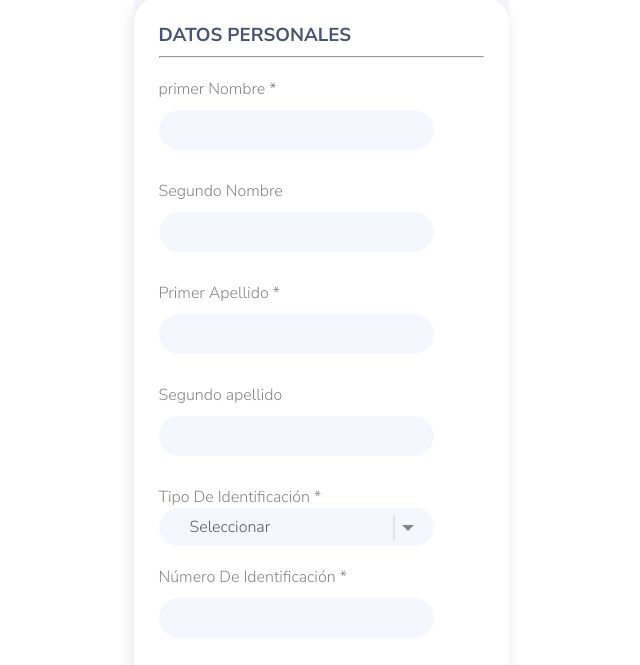
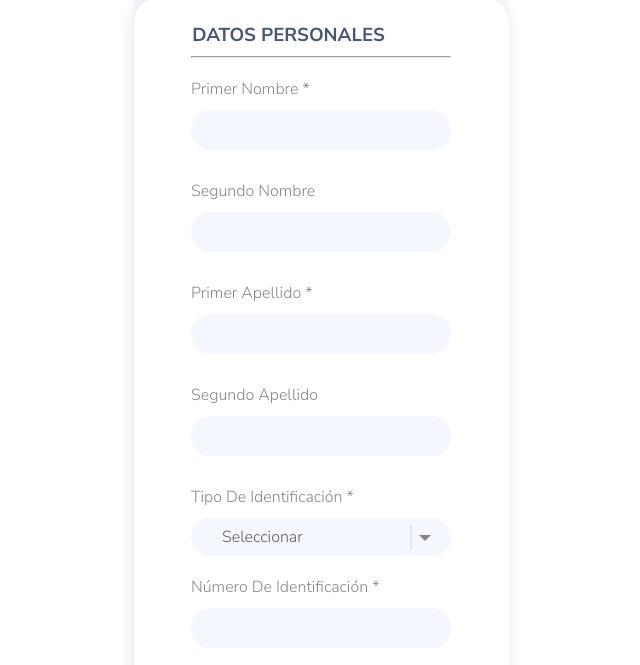
Before and after one commit to yeissonstik/facture-form, a plain HTML site: page index.html in a window 1280 px wide. Shown: the part 103-768 px from the top of the page, without its empty margins (319-959 px from the left). Drawn offline with Linux system fonts and the light colour scheme.

Commit message:
Solucionando el margen

```diff
--- a/formStyles.css
+++ b/formStyles.css
@@ -39,16 +39,21 @@
 .facture__personalData h3 {
     margin-bottom: 8px;
     color: #495671;
+    width: 80%;
+    text-align: center;
 }
 
 .facture__personalData hr {
     background-color: rgba(73, 86, 113, 0.37);
+    width: 80%;
+    margin: auto;
 }
 
 .facture__personalData-form ul li {
     display: flex;
     flex-direction: column;
-    margin: 20px 0;
+    margin: 20px auto;
+    width: 80%;
 }
 
 .facture__personalData-form button {
@@ -66,7 +71,7 @@
 
 .facture__personalData-form ul li input{
     color: #878787;
-    width: 275px;
+    width: 100%;
     height: 40px;
     cursor: pointer;
     border: none;
@@ -99,6 +104,7 @@
     padding: 0 15px;
     background: #F5F7FF;
     position: relative;
+    margin-top: 10px;
 }
 
 .select__container .icon {
--- a/index.html
+++ b/index.html
@@ -19,7 +19,7 @@
             <form action="" id="factureForm" class="facture__personalData-form">
                 <ul>
                     <li>
-                        <label for="firtName">primer Nombre *</label>
+                        <label for="firtName">Primer Nombre *</label>
                         <input type="text" id="firstName" required>
                     </li>
 
@@ -34,7 +34,7 @@
                     </li>
 
                     <li>
-                        <label for="secondLastName">Segundo apellido</label>
+                        <label for="secondLastName">Segundo Apellido</label>
                         <input type="text" id="secondLastName">
                     </li>
 
```
